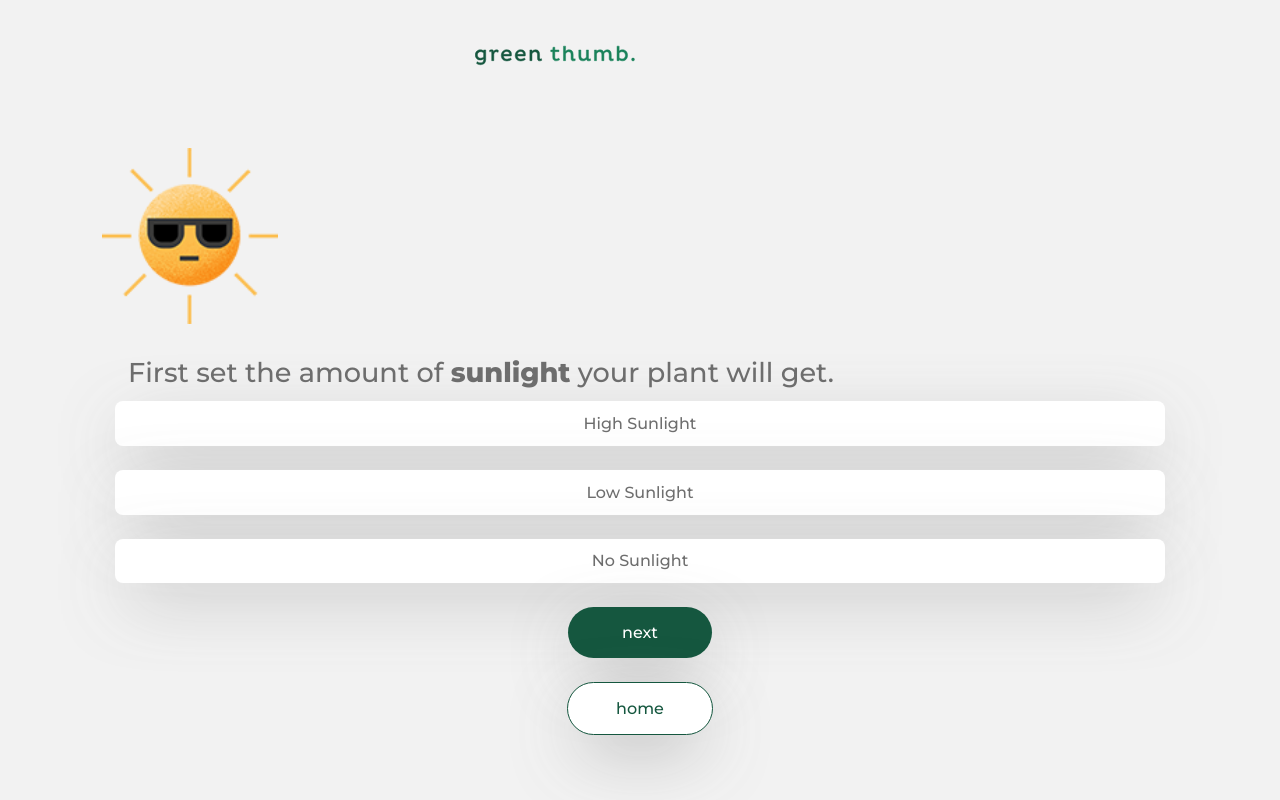
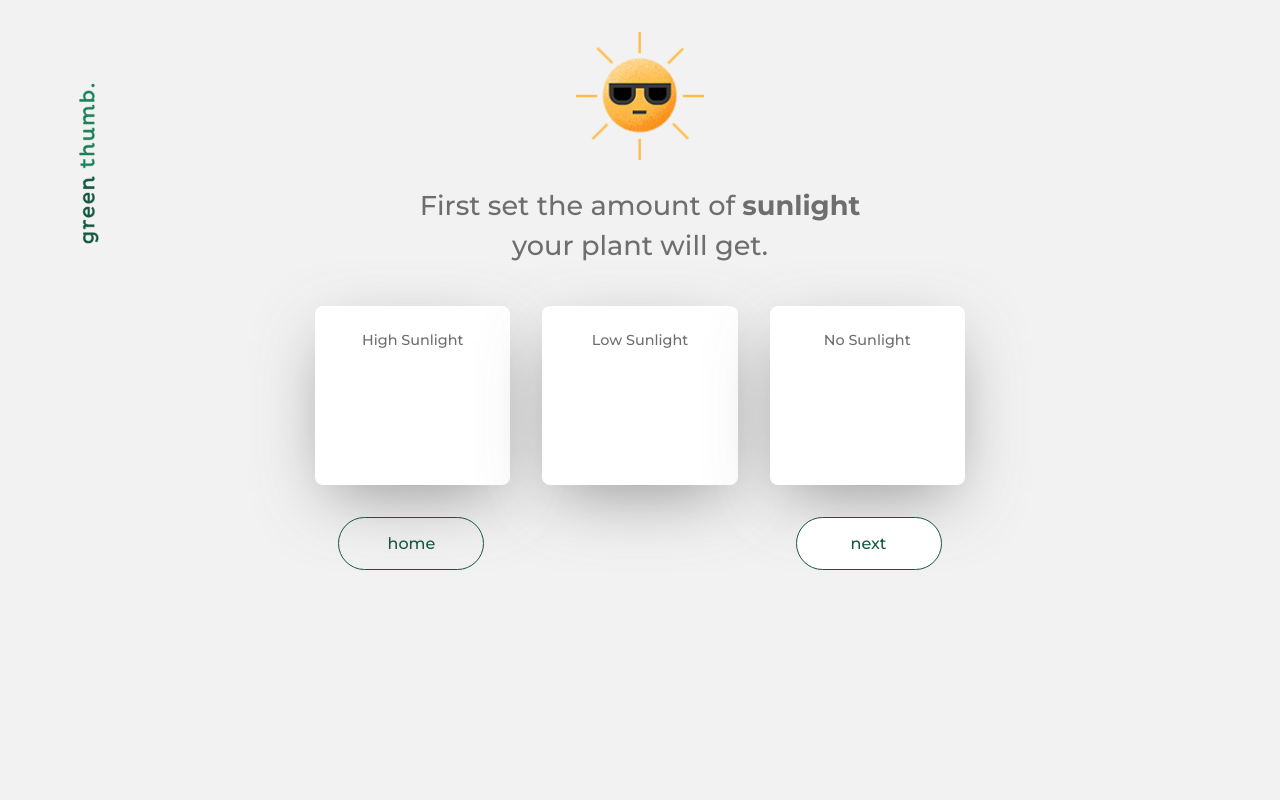
Before and after one commit to brunocsouto/greenthumb, a React (Create React App) app: page /quiz in a window 1280 px wide. Built offline with nearby package versions, Linux system fonts and the light colour scheme.

Commit message:
Adjusting quiz css to large screen

```diff
--- a/package.json
+++ b/package.json
@@ -13,7 +13,7 @@
     "react-dom": "^16.12.0",
     "react-router": "^5.1.2",
     "react-router-dom": "^5.1.2",
-    "react-scripts": "3.2.0",
+    "react-scripts": "^3.3.0",
     "styled-components": "^4.4.1"
   },
   "scripts": {
--- a/src/App.css
+++ b/src/App.css
@@ -1,4 +1,4 @@
-@import url('https://fonts.googleapis.com/css?family=Montserrat:300,500,800&display=swap');
+@import url('https://fonts.googleapis.com/css?family=Montserrat:300,500,700,800&display=swap');
 
 * {
     margin: 0;
--- a/src/pages/Start/styles.css
+++ b/src/pages/Start/styles.css
@@ -58,6 +58,13 @@ button {
     width: 10rem;
     font-weight: 500;
     font-size: 0.9rem;
+}
+
+
+
+
+.option-water:hover{
+    background-color: #7BAF9E !important;
 }
 
 @media (min-width:801px) {
--- a/src/pages/quiz/index.js
+++ b/src/pages/quiz/index.js
@@ -110,17 +110,17 @@ export default class Quiz extends Component {
             case 1: {
                 return (
                     <div className="navigation">
+                        <Link to="/">
+                            <div className="buttonPrev" >
+                                home
+                            </div>
+                        </Link>
                         <div
-                            className="optionButton buttonNext"
+                            className="buttonNext"
                             onClick={this.handleQuestionChange.bind(this, [current, 'next'])}
                         >
                             next
                         </div>
-                        <Link to="/">
-                            <div className="optionButton buttonPrev" >
-                                home
-                            </div>
-                        </Link>
                     </div>
                 );
             }
@@ -128,16 +128,16 @@ export default class Quiz extends Component {
                 return (
                     <div className="navigation">
                         <div
-                            className="optionButton buttonNext"
+                            className="buttonPrev"
+                            onClick={this.handleQuestionChange.bind(this, [current, 'prev'])}
+                        >
+                            prev
+                        </div>
+                        <div
+                            className="buttonNext"
                             onClick={this.handleQuestionChange.bind(this, [current, 'next'])}
                         >
                             next
-                        </div>
-                        <div
-                            className="optionButton buttonPrev"
-                            onClick={this.handleQuestionChange.bind(this, [current, 'prev'])}
-                        >
-                            prev
                         </div>
                     </div>
                 );
@@ -150,20 +150,20 @@ export default class Quiz extends Component {
                 }
                 return (
                     <div className="navigation">
-                        <Link to={path}>
-                            <div
-                                className="optionButton buttonNext"
-                                onClick={this.handleQuestionChange.bind(this, [current, 'next'])}
-                            >
-                                finish
-                            </div>
-                        </Link>
                         <div
-                            className="optionButton buttonPrev"
+                            className="buttonPrev"
                             onClick={this.handleQuestionChange.bind(this, [current, 'prev'])}
                         >
                             prev
                         </div>
+                        <Link to={path}>
+                            <div
+                                className="buttonNext"
+                                onClick={this.handleQuestionChange.bind(this, [current, 'next'])}
+                            >
+                                        finish
+                            </div>
+                        </Link>
                     </div>
                 );
             }
@@ -171,12 +171,12 @@ export default class Quiz extends Component {
                 return (
                     <div className="navigation">
                         <Link to="/">
-                            <div className="optionButton buttonPrev" >
+                            <div className="buttonPrev" >
                                 home
                             </div>
                         </Link>
                         <div
-                            className="optionButton buttonNext"
+                            className="buttonNext"
                             onClick={this.handleQuestionChange.bind(this, [current, 'next'])}
                         >
                             next
@@ -192,7 +192,7 @@ export default class Quiz extends Component {
         switch(current){
             case 1:{
                 return (
-                    <div className="main">
+                    <div className="main main-quiz">
                         <img src={questions[current].img} alt={questions[current].id} />
                         <h2>First set the amount of <b>sunlight</b> your plant will get.</h2>
                     </div>
@@ -201,7 +201,7 @@ export default class Quiz extends Component {
             }
             case 2:{
                 return (
-                    <div className="main">
+                    <div className="main main-quiz">
                         <img src={questions[current].img} alt={questions[current].id} />
                         <h2>How often do you want to <b>water</b> your plant?</h2>
                     </div>
@@ -210,7 +210,7 @@ export default class Quiz extends Component {
             }
             default: {
                 return (
-                    <div className="main">
+                    <div className="main main-quiz">
                         <img src={questions[current].img} alt={questions[current].id} />
                         <h2>Do you have pets? Do they <b>chew</b> plants?</h2>
                         <p>We are asking because some plants can be <b>toxic</b> for your buddy.</p>
@@ -240,21 +240,22 @@ export default class Quiz extends Component {
 
         return (
             <div className="containerQuiz">
-                <Link className="btn-home" to="/">
-                    <div className="logo">
-                        <Logo className="logo-image" />
+                    <div className="logo logo-quiz">
+                        <Link className="btn-home" to="/">
+                            <Logo className="logo-image" />
+                        </Link>
                     </div>
-                </Link>
                 {this.renderIntroduction()}
                 {renderQuestions}
                 {this.renderButtons()}
+                <div className="empty"/>
             </div>
         )
     }
 }
 
 const Question = ({ handleOptionChange, question }) => {
-    const { options, selected } = question;
+    const { options, selected, id } = question;
     return(
         <>
         {options.map((option, index) => (
@@ -262,6 +263,7 @@ const Question = ({ handleOptionChange, question }) => {
                 <Option
                     label={option.label}
                     value={option.value}
+                    question={id}
                     selected={selected}
                     handleOptionChange= {
                         handleOptionChange
@@ -273,8 +275,8 @@ const Question = ({ handleOptionChange, question }) => {
     )
 }
 
-const Option = ({ handleOptionChange, label, selected, value }) => {
-    const classNameSelected = (selected === value) ? "optionButton selected": "optionButton" ;
+const Option = ({ handleOptionChange, label, selected, value, question }) => {
+    const classNameSelected = (selected === value) ? `optionButton selected option-${question}`: `optionButton option-${question}` ;
     return(
         <div className={classNameSelected} onClick={handleOptionChange.bind(this, value)}>{label}</div>
     )
--- a/src/pages/quiz/styles.css
+++ b/src/pages/quiz/styles.css
@@ -1,4 +1,3 @@
-
 .containerQuiz {
     margin: auto;
     width: 90%;
@@ -19,7 +18,10 @@
     text-align: center;
 }
 
-.navigation {grid-area: navigation;}
+.navigation {
+    grid-area: navigation;
+    display: grid;
+}
 
 .main img {
     width: 35vw;
@@ -33,6 +35,7 @@
     padding-bottom: .5rem;
     font-size: 1.7rem;
     color: #6E6E6E;
+    text-align: center;
 }
 
 .btn-home {
@@ -52,12 +55,6 @@
     box-shadow: 0px 21px 68px -14px rgba(110,110,110,0.71);
 }
 
-a{
-    outline: none;
-    cursor: none;
-    text-decoration: none;
-}
-
 p{
     color: #6E6E6E;
     font-weight: 500;
@@ -72,6 +69,7 @@ p{
     padding: 1rem;
     color: #15573F;
     border: 1px solid #15573F;
+    grid-area: prev;
 }
 
 .buttonNext {
@@ -81,12 +79,140 @@ p{
     padding: 1rem;
     color: #fff;
     background-color: #15573F;
+    grid-area: next;
 }
 
-.selected{
+.selected.option-sun{
     background-color: #FD9872;
     color: #fff;
+    font-weight: 700;
     -webkit-box-shadow: 0px 21px 27px -22px rgba(253,152,114,1);
 -moz-box-shadow: 0px 21px 27px -22px rgba(253,152,114,1);
 box-shadow: 0px 21px 27px -22px rgba(253,152,114,1);
 }
+
+.selected.option-pets{
+    background-color: #FD9872;
+    color: #fff;
+    font-weight: 700;
+    -webkit-box-shadow: 0px 21px 27px -22px rgba(253,152,114,1);
+-moz-box-shadow: 0px 21px 27px -22px rgba(253,152,114,1);
+box-shadow: 0px 21px 27px -22px rgba(253,152,114,1);
+}
+
+.selected.option-water{
+    background-color: #7BAF9E;
+    color: #fff;
+    -webkit-box-shadow: 1px 2px 9px -1px rgba(123,175,158,1);
+    -moz-box-shadow: 1px 2px 9px -1px rgba(123,175,158,1);
+    box-shadow: 1px 2px 9px -1px rgba(123,175,158,1);
+}
+
+@media (min-width: 801px){
+    .containerQuiz{
+        display: grid;
+        width: 100vw;
+        grid-template-areas:
+            'logo main empty'
+            'logo question empty'
+            'logo navigation empty';
+            grid-template-columns: 1fr 5fr 1fr;
+    }
+
+    .empty {
+        grid-area: empty;
+        width: 10vw;
+        min-width: 10vw;
+        max-width: 10vw;
+    }
+    .question{
+        grid-area: question;
+        display: flex;
+        margin: auto;
+        padding: 1rem;
+    }
+
+    .optionButton{
+        padding: 1.6rem;
+        margin: 1rem;
+        width: 9rem;
+        height: 8rem;
+        font-size: .9rem;
+    }
+
+    .optionButton:hover{
+        font-weight: 700;
+        color: #fff;
+        background-color: #FD9872;
+    }
+
+    .optionButton, .buttonNext, .buttonPrev:hover{
+        cursor: pointer;
+    }
+
+    .logo-quiz{
+        transform: rotate(-90deg);
+        padding: 0;
+        margin: auto;
+        margin-top: 10rem;
+        width: 10vw;
+        min-width: 10vw;
+        max-width: 10vw;
+    }
+
+    .main-quiz{
+        padding: 0;
+        margin: auto;
+    }
+
+    .main-quiz img{
+        display: flex;
+        margin: auto;
+        max-width: 8rem;
+    }
+
+    .main h2{
+        max-width: 30rem;
+    }
+
+    .navigation{
+        display: flex;
+        justify-content: space-around;
+        grid-template-areas:
+        'prev next';
+    }
+    .buttonPrev:hover{
+        background-color: #15573F;
+        color: #fff;
+    }
+
+    .buttonNext{
+        background-color: #fff;
+        color: #15573F;
+        border: 1px solid #15573F;
+    }
+
+    .buttonNext:hover{
+        background-color: #15573F;
+        color: #fff;
+    }
+
+}
+
+@media (max-width:800px){
+
+    .navigation {
+        margin: auto;
+        grid-template-areas:
+            'next'
+            'prev';
+    }
+
+    .buttonNext{
+        margin: 1rem;
+    }
+
+    .buttonPrev{
+        margin: 1rem;
+    }
+}
```
Also changed, not shown: 1 other file (tests, documents, lock files or other folders).
